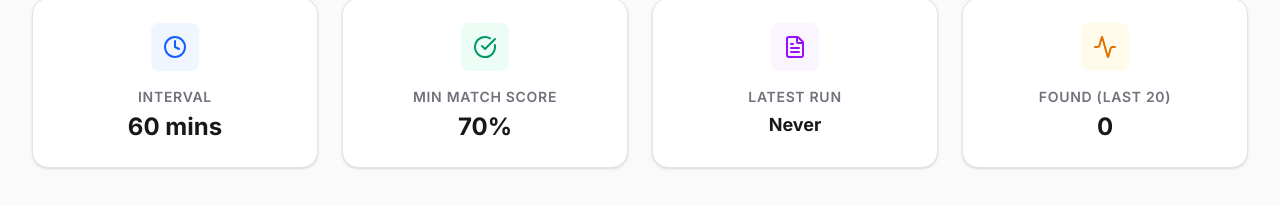
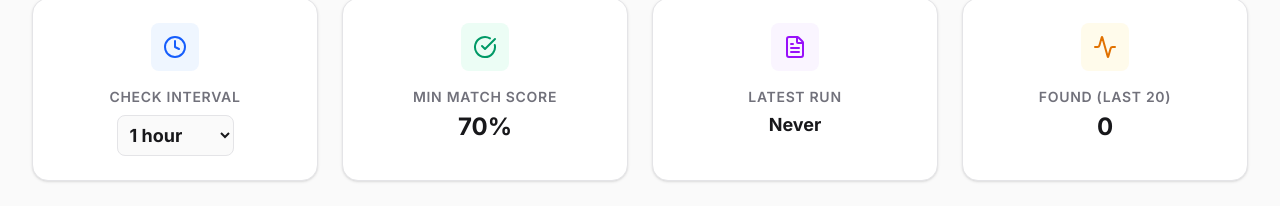
Before and after one commit to Jayasurya2021/Ai-Freelance, a React (Vite) app in the folder client/: page /monitoring in a window 1280 px wide. Shown: the part 203-409 px from the top of the page. Built offline with nearby package versions, Linux system fonts and the light colour scheme; no server answers; sample sign-in values are in the browser's storage.

Commit message:
feat: implement monitoring dashboard UI and backend cron job for AI lead scouting

```diff
--- a/client/src/pages/MonitoringDashboard.jsx
+++ b/client/src/pages/MonitoringDashboard.jsx
@@ -84,8 +84,32 @@ const MonitoringDashboard = () => {
                     <div className="w-12 h-12 bg-blue-50 text-blue-600 rounded-lg flex items-center justify-center mb-4">
                         <Clock size={24} />
                     </div>
-                    <span className="text-sm font-semibold text-zinc-500 uppercase tracking-wider">Interval</span>
-                    <strong className="text-2xl mt-1 text-zinc-900">{settings?.intervalMinutes || 60} mins</strong>
+                    <span className="text-sm font-semibold text-zinc-500 uppercase tracking-wider mb-2">Check Interval</span>
+                    <select
+                        value={settings?.intervalMinutes || 60}
+                        onChange={async (e) => {
+                            if (!settings) return;
+                            const newInterval = parseInt(e.target.value);
+                            try {
+                                const token = localStorage.getItem('token');
+                                const updated = await axios.post(`${import.meta.env.VITE_API_URL}/api/monitoring/settings`, {
+                                    intervalMinutes: newInterval
+                                }, { headers: { Authorization: `Bearer ${token}` } });
+                                setSettings(updated.data);
+                            } catch (err) {
+                                console.error("Failed to update interval", err);
+                            }
+                        }}
+                        className="p-2 border border-zinc-200 rounded-lg text-lg font-bold text-zinc-900 bg-zinc-50 outline-none focus:border-emerald-500 cursor-pointer"
+                    >
+                        <option value={15}>15 mins</option>
+                        <option value={30}>30 mins</option>
+                        <option value={60}>1 hour</option>
+                        <option value={180}>3 hours</option>
+                        <option value={360}>6 hours</option>
+                        <option value={720}>12 hours</option>
+                        <option value={1440}>24 hours</option>
+                    </select>
                 </div>
                 <div className="bg-white border border-zinc-200 rounded-2xl p-6 shadow-sm flex flex-col items-center text-center">
                     <div className="w-12 h-12 bg-emerald-50 text-emerald-600 rounded-lg flex items-center justify-center mb-4">
--- a/client/src/pages/Profile.jsx
+++ b/client/src/pages/Profile.jsx
@@ -22,6 +22,25 @@ const TagInput = ({ name, value, onChange, placeholder }) => {
     }
   };
 
+  const handlePaste = (e) => {
+    e.preventDefault();
+    const pasteData = e.clipboardData.getData('text');
+    if (pasteData) {
+      const pastedTags = pasteData.split(',').map(t => t.trim()).filter(Boolean);
+      const newTags = [...new Set([...tags, ...pastedTags])];
+      onChange({ target: { name, value: newTags } });
+      setInput('');
+    }
+  };
+
+  const handleBlur = () => {
+    if (input.trim()) {
+      const newTags = [...new Set([...tags, input.trim()])];
+      onChange({ target: { name, value: newTags } });
+      setInput('');
+    }
+  };
+
   const removeTag = (tagToRemove) => {
     const newTags = tags.filter(t => t !== tagToRemove);
     onChange({ target: { name, value: newTags } });
@@ -42,6 +61,8 @@ const TagInput = ({ name, value, onChange, placeholder }) => {
         value={input}
         onChange={(e) => setInput(e.target.value)}
         onKeyDown={handleKeyDown}
+        onPaste={handlePaste}
+        onBlur={handleBlur}
         placeholder={tags.length === 0 ? placeholder : ''}
         className="flex-1 min-w-[120px] bg-transparent outline-none text-zinc-900 dark:text-white px-1 py-1 text-base placeholder:text-zinc-500"
       />
@@ -217,6 +238,7 @@ const Profile = () => {
                     <div className="md:col-span-2">
                         <select name="experience" value={freelanceProfile.experience} onChange={handleFreelanceChange} className="w-full p-3 border rounded-xl bg-zinc-50/50 border-zinc-200 text-zinc-900 outline-none focus:border-emerald-500 cursor-pointer">
                             <option value="">Select Level...</option>
+                            <option value="Fresher">Fresher (0 years)</option>
                             <option value="Junior">Junior (0-2 years)</option>
                             <option value="Mid-level">Mid-level (3-5 years)</option>
                             <option value="Senior">Senior (5+ years)</option>
@@ -282,6 +304,7 @@ const Profile = () => {
                     <div className="md:col-span-2">
                         <select name="experience" value={jobProfile.experience} onChange={handleJobChange} className="w-full p-3 border rounded-xl bg-zinc-50/50 border-zinc-200 text-zinc-900 outline-none focus:border-emerald-500 cursor-pointer">
                             <option value="">Select Level...</option>
+                            <option value="Fresher">Fresher</option>
                             <option value="Junior">Junior</option>
                             <option value="Mid-level">Mid-level</option>
                             <option value="Senior">Senior</option>
--- a/client/src/pages/URLAnalyzer.jsx
+++ b/client/src/pages/URLAnalyzer.jsx
@@ -2,8 +2,10 @@ import React, { useState } from 'react';
 import axios from 'axios';
 import { Search, Loader2 } from 'lucide-react';
 import AnalyzerDashboard from '../components/AnalyzerDashboard';
+import { useProfileMode } from '../context/ProfileContext';
 
 const URLAnalyzer = () => {
+    const { profileMode } = useProfileMode();
     const [url, setUrl] = useState('');
     const [loading, setLoading] = useState(false);
     const [result, setResult] = useState(null);
@@ -37,7 +39,7 @@ const URLAnalyzer = () => {
                 <div>
                     <h1 className="text-3xl md:text-4xl font-bold text-zinc-900 dark:text-white tracking-tight">AI URL Analyzer</h1>
                     <p className="text-zinc-500 dark:text-zinc-400 mt-2 text-sm md:text-base">
-                        Paste any job or freelance opportunity URL below to instantly see your match score and recommendations.
+                        Paste any {profileMode === 'freelance' ? 'freelance' : 'job'} opportunity URL below to instantly see your match score and recommendations.
                     </p>
                 </div>
             </div>
@@ -52,7 +54,7 @@ const URLAnalyzer = () => {
                             type="url"
                             value={url}
                             onChange={(e) => setUrl(e.target.value)}
-                            placeholder="https://www.upwork.com/freelance-jobs/..."
+                            placeholder={profileMode === 'job' ? "https://www.linkedin.com/jobs/view/..." : "https://www.upwork.com/freelance-jobs/..."}
                             className="w-full p-4 pl-3 outline-none text-base bg-transparent text-zinc-900 dark:text-white"
                             required
                         />
```
Also changed, not shown: 1 other file (tests, documents, lock files or other folders).
